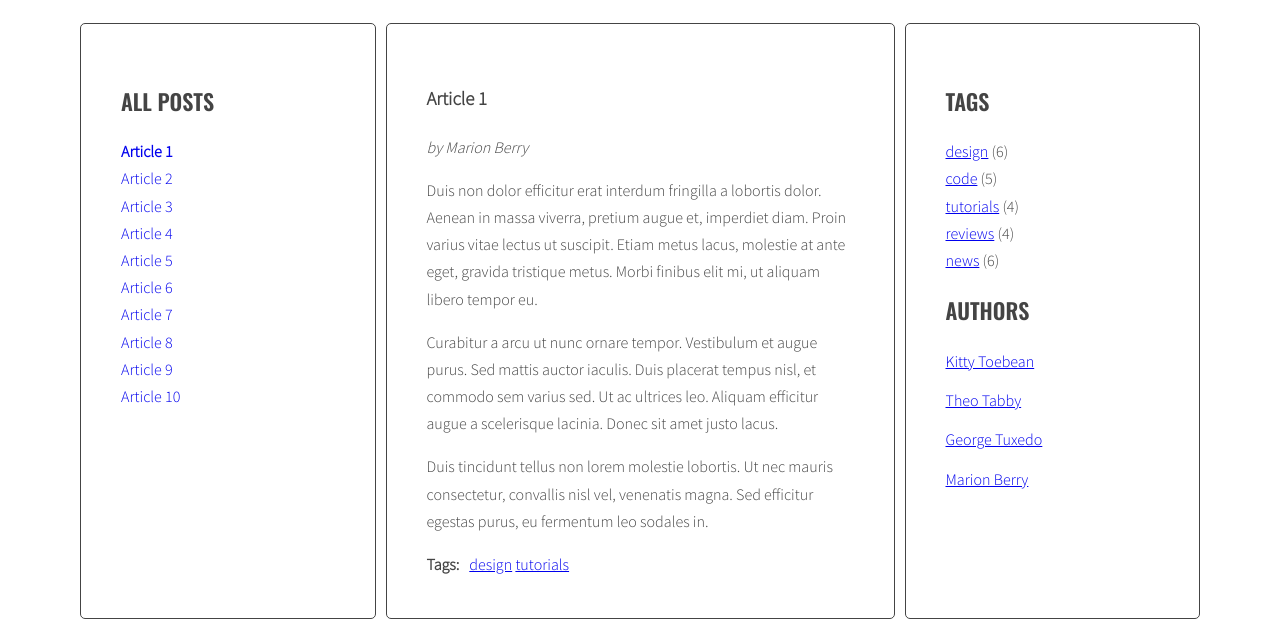
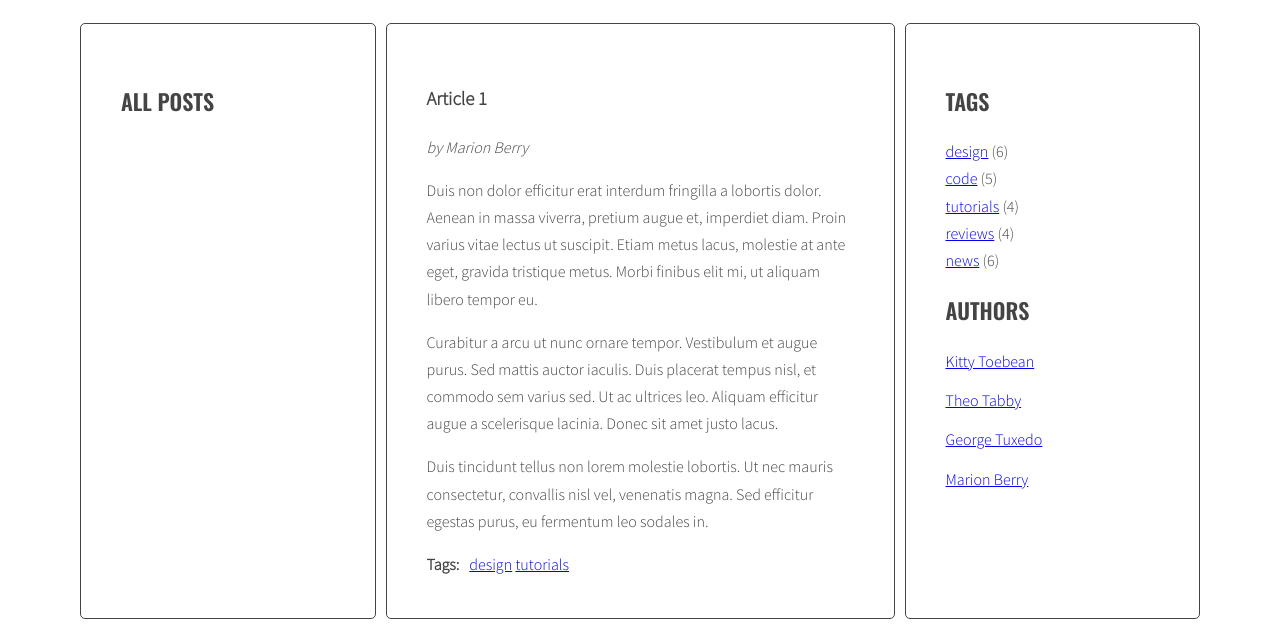
Before and after one commit to Mateusz-Korczak/javascript-blog, a website: page index.html in a window 1280 px wide. Shown: the part 220-847 px from the top of the page. Drawn offline with nearby package versions, Linux system fonts and the light colour scheme.

Commit message:
added remove contents of titleList functionallity and removed li title lists in html

```diff
--- a/index.html
+++ b/index.html
@@ -15,16 +15,7 @@
             <aside class="sidebar">
               <h2 class="section-title">All posts</h2>
               <ul class="list titles">
-                <li><a href="#article-1" class="active"><span>Article 1</span></a></li>
-                <li><a href="#article-2"><span>Article 2</span></a></li>
-                <li><a href="#article-3"><span>Article 3</span></a></li>
-                <li><a href="#article-4"><span>Article 4</span></a></li>
-                <li><a href="#article-5"><span>Article 5</span></a></li>
-                <li><a href="#article-6"><span>Article 6</span></a></li>
-                <li><a href="#article-7"><span>Article 7</span></a></li>
-                <li><a href="#article-8"><span>Article 8</span></a></li>
-                <li><a href="#article-9"><span>Article 9</span></a></li>
-                <li><a href="#article-10"><span>Article 10</span></a></li>
+
               </ul>
             </aside>
             <section class="posts">
--- a/js/script.js
+++ b/js/script.js
@@ -1,7 +1,5 @@
+{
   'use strict';
-const optArticleSelector = '.post',
-optTitleSelector = '.post-title',
-optTitleListSelector = '.titles';
 
   const titleClickHandler = function(event){
       event.preventDefault();
@@ -24,7 +22,6 @@ const titleClickHandler = function(event){
 
       /* [DONE] get 'href' attribute from the clicked link */
       const clickedElementHref = clickedElement.getAttribute("href");
-    console.log("getElement href: " + clickedElementHref);
 
       /* [DONE] find the correct article using the selector (value of 'href' attribute) */
       const selectedArticle = document.body.querySelector(clickedElementHref);
@@ -33,10 +30,25 @@ const titleClickHandler = function(event){
       selectedArticle.classList.add('active');
   }
 
+
+
+  const links = document.querySelectorAll('.titles a');
+
+  for(let link of links){
+    link.addEventListener('click', titleClickHandler);
+  }
+  const optArticleSelector = '.post',
+  optTitleSelector = '.post-title',
+  optTitleListSelector = '.titles';
+  console.log('hi');
   function generateTitleLinks(){
 
     /* remove contents of titleList */
-
+    const titleList = document.querySelector(optTitleListSelector);
+    function clearContent(content) {
+      content.innerHTML = '';
+    }
+    clearContent(titleList);
     /* for each article */
 
       /* get the article id */
@@ -48,14 +60,8 @@ function generateTitleLinks(){
       /* create HTML of the link */
 
       /* insert link into titleList */
-
+    console.log(titleList)
   }
 
   generateTitleLinks();
-
-
-const links = document.querySelectorAll('.titles a');
-
-for(let link of links){
-  link.addEventListener('click', titleClickHandler);
 }
```
Lines whose indentation alone changed are shown as unchanged.
